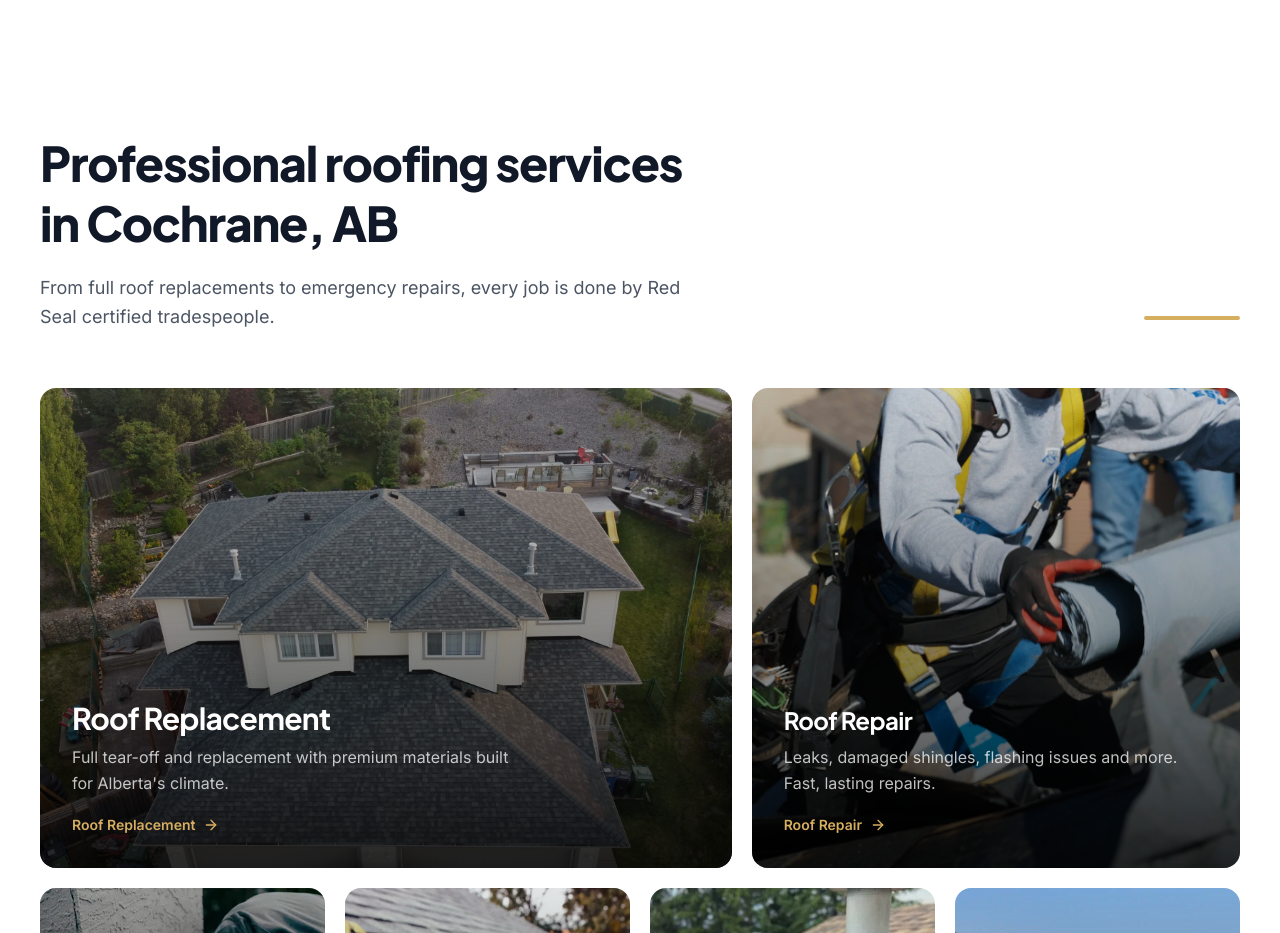
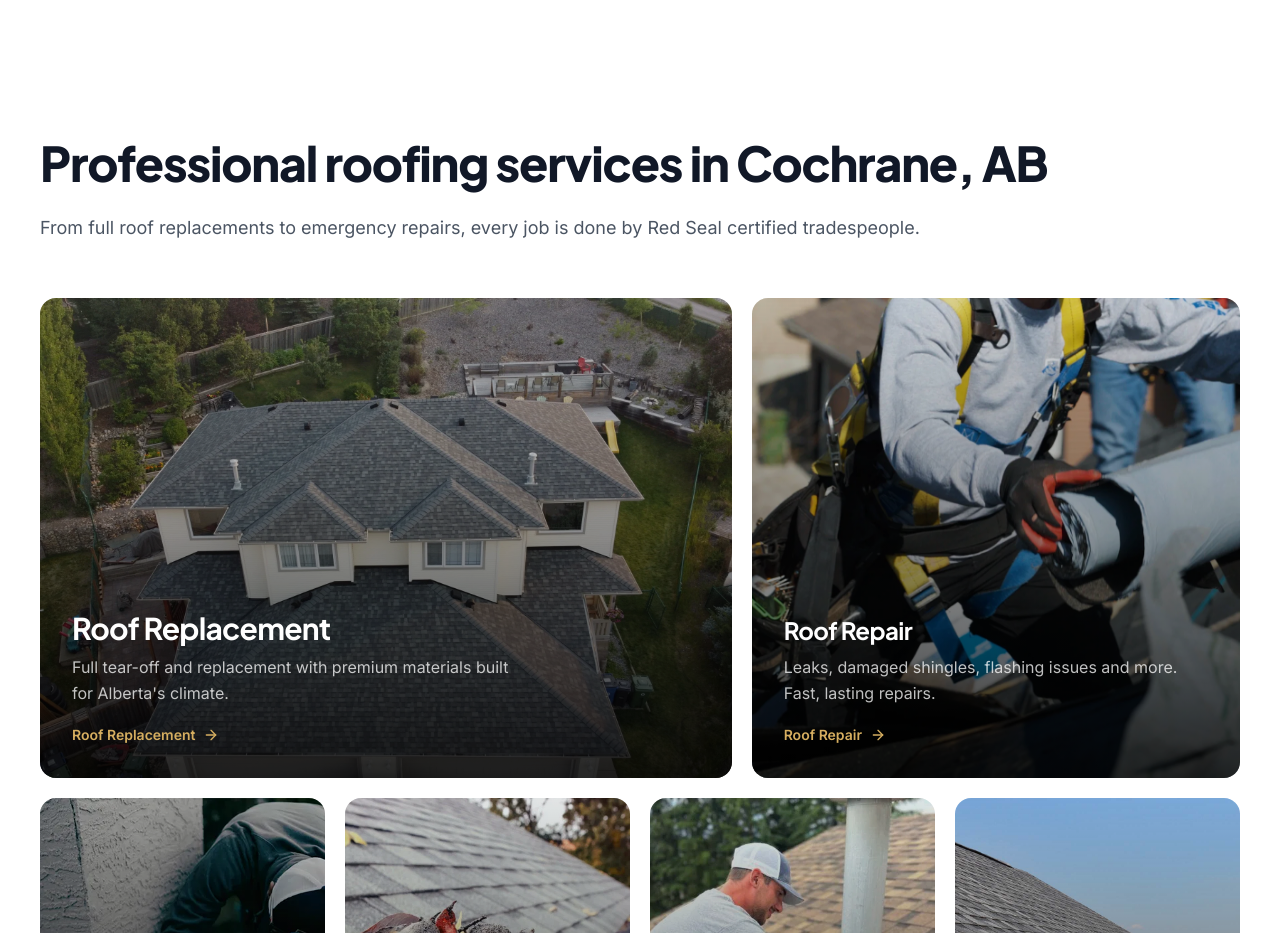
Before and after one commit to sereniumai/sure-west-roofing, a Next.js app: page / in a window 1280 px wide. Shown: the part 1300-2233 px from the top of the page. Built offline with nearby package versions, Linux system fonts and the light colour scheme.

Commit message:
Remove gold line, make services heading full width
https://claude.ai/code/session_01YQhS7KR8SVz47EZVXG4yCC

```diff
--- a/components/sections/ServicesGrid.tsx
+++ b/components/sections/ServicesGrid.tsx
@@ -29,10 +29,9 @@ export function ServicesGrid({
   return (
     <section className="bg-white py-20 lg:py-28">
       <div className="max-w-7xl mx-auto px-6 lg:px-10">
-        {/* Header — left aligned */}
-        <div className="flex flex-col lg:flex-row lg:items-end lg:justify-between gap-6 mb-14">
+        {/* Header — full width */}
         <motion.div
-            className="max-w-2xl"
+          className="mb-14"
           initial={{ y: 30, opacity: 0 }}
           whileInView={{ y: 0, opacity: 1 }}
           viewport={{ once: true, margin: '-80px' }}
@@ -45,16 +44,6 @@ export function ServicesGrid({
             {body}
           </p>
         </motion.div>
-
-          {/* Decorative line accent */}
-          <motion.div
-            className="hidden lg:block w-24 h-1 bg-[#D6AE60] rounded-full mb-3 flex-shrink-0"
-            initial={{ scaleX: 0, opacity: 0 }}
-            whileInView={{ scaleX: 1, opacity: 1 }}
-            viewport={{ once: true }}
-            transition={{ duration: 0.8, delay: 0.3 }}
-          />
-        </div>
 
         {/* Bento-style grid: featured large card + smaller cards */}
         <div className="grid grid-cols-1 lg:grid-cols-12 gap-5">
```
Lines whose indentation alone changed are shown as unchanged.
